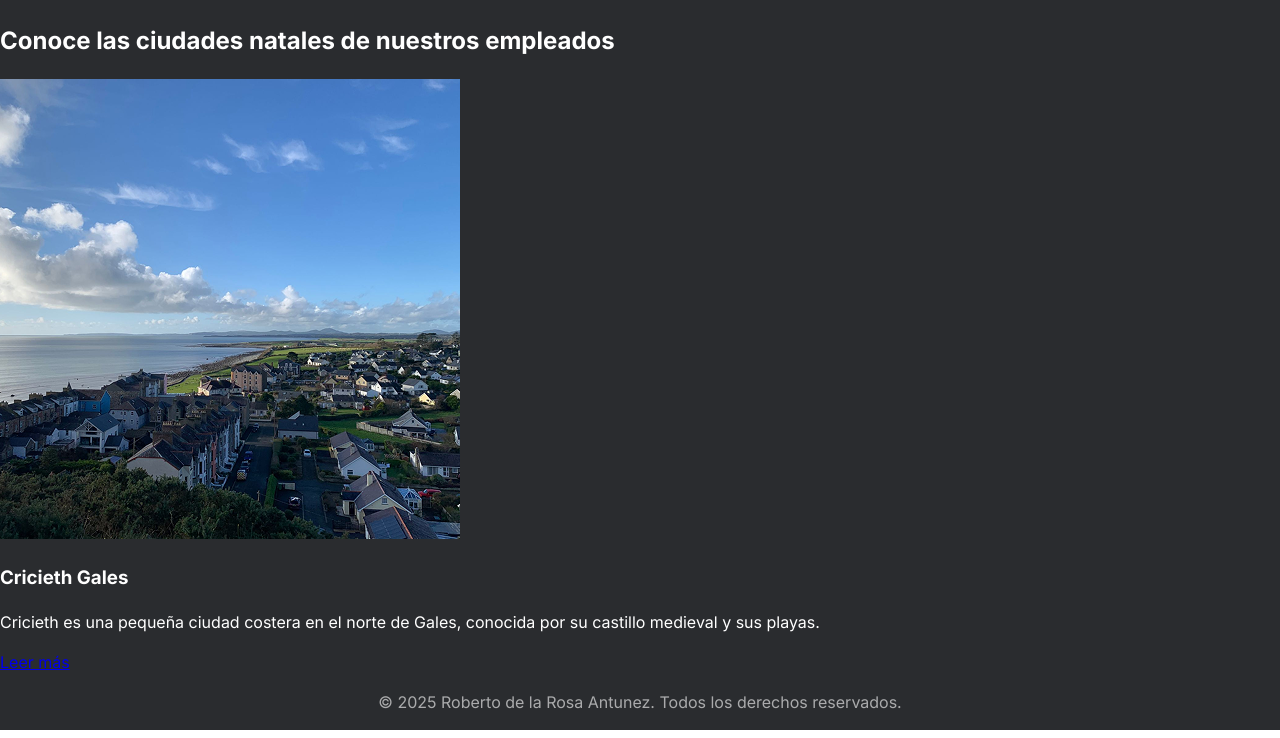
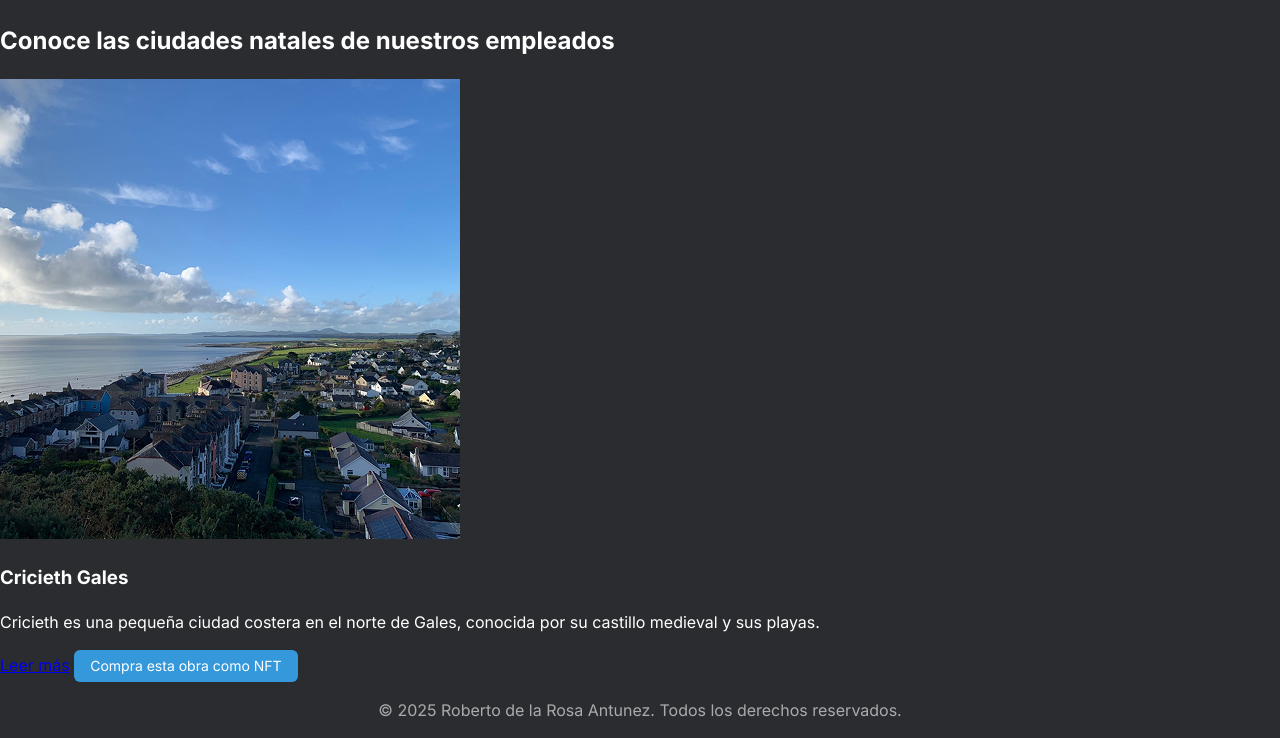
Before and after one commit to codebyroberto/web_project_homeland, a plain HTML site: page web_project_homeland/index.html in a window 1280 px wide. Shown: the part 2593-3331 px from the top of the page. Drawn offline with Linux system fonts and the light colour scheme.

Commit message:
Update 4
Boton NFT

```diff
--- a/web_project_homeland/index.html
+++ b/web_project_homeland/index.html
@@ -142,6 +142,9 @@
             conocida por su castillo medieval y sus playas.
           </p>
           <a href="#" class="place_card_link">Leer más</a>
+          <button class="place-card__nft-button">
+            Compra esta obra como NFT
+          </button>
         </article>
       </section>
 
```
